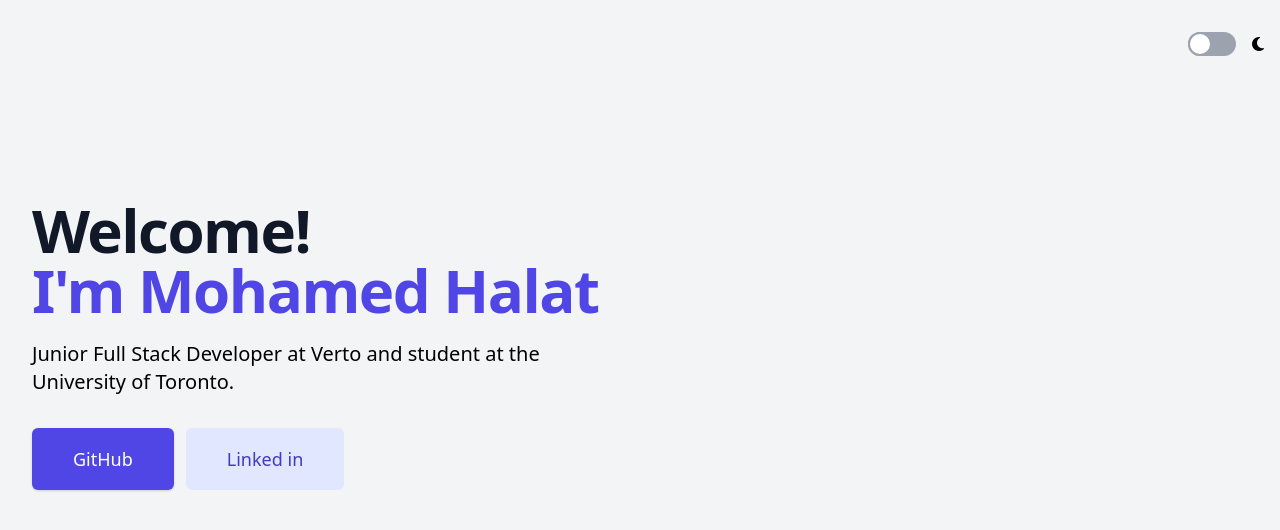
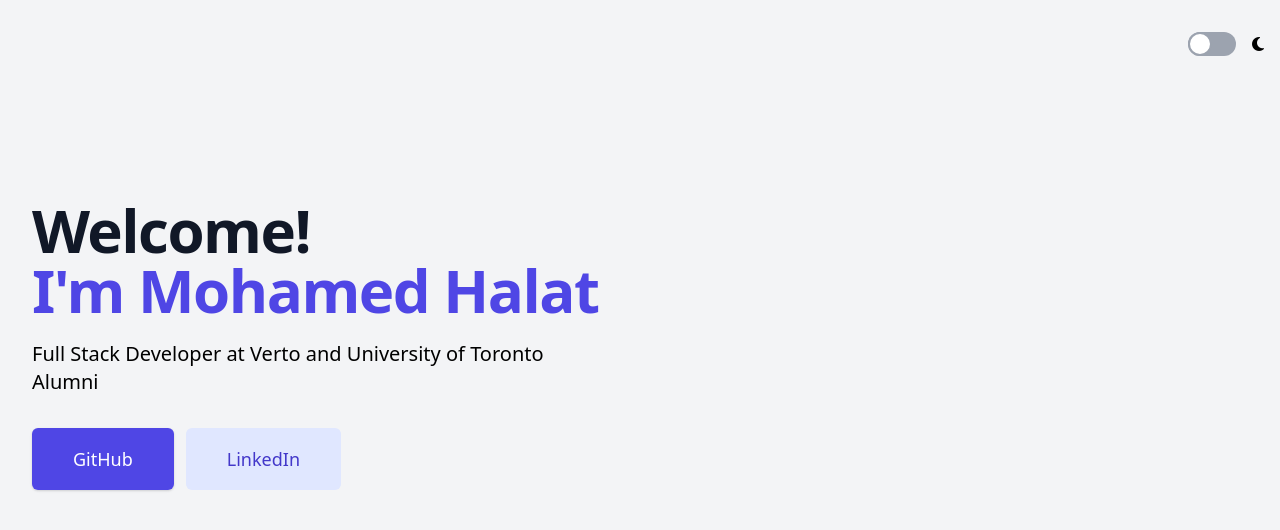
Before and after one commit to MohamedHalat/Portfolio, a Vue app: page /#/ in a window 1280 px wide. Shown: the top 530 px of the page. Built offline with nearby package versions, Linux system fonts and the light colour scheme.

Commit message:
Update some old info

```diff
--- a/src/views/Home.vue
+++ b/src/views/Home.vue
@@ -15,7 +15,7 @@
             </p>
           </h1>
           <p class="mt-3 text-base sm:mt-5 sm:text-lg sm:max-w-xl sm:mx-auto md:mt-5 md:text-xl lg:mx-0 dark:text-gray-300">
-            Junior Full Stack Developer at Verto and student at the University of Toronto.
+            Full Stack Developer at Verto and University of Toronto Alumni
           </p>
           <div class="mt-5 sm:mt-8 sm:flex sm:justify-center lg:justify-start">
             <div class="rounded-md shadow">
@@ -25,7 +25,7 @@
             </div>
             <div class="mt-3 sm:mt-0 sm:ml-3">
               <a href="https://www.linkedin.com/in/halat/" target="_blank" class="w-full flex items-center justify-center px-8 py-3 border border-transparent text-base font-medium rounded-md text-indigo-700 bg-indigo-100 hover:bg-indigo-200 md:py-4 md:text-lg md:px-10">
-                Linked in
+                LinkedIn
               </a>
             </div>
           </div>
```
